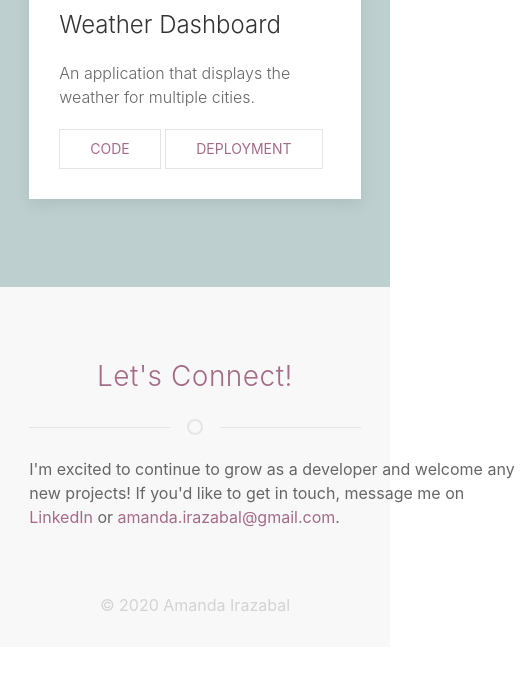
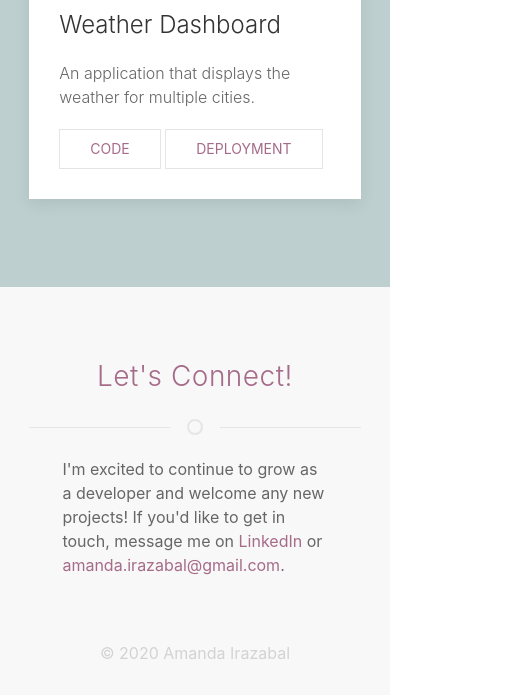
Before and after one commit to airazabal92/Portfolio-v2, a plain HTML site: page index.html in a window 390 px wide. Shown: the part 5224-5919 px from the top of the page, 529 px wide, since content can reach past the window. Before the commit the page ends 5871 px from the top, so only its background shows below. Drawn offline with nearby package versions, Linux system fonts and the light colour scheme; a script that the page names is missing.

Commit message:
Added spacing to contact section

```diff
--- a/style.css
+++ b/style.css
@@ -173,7 +173,7 @@ h3 {
 }
 
 #connectText {
-  width: 500px;
+  width: 60%;
   margin: auto;
 }
 
@@ -258,4 +258,8 @@ h3 {
   #subHeaderHolder {
     margin-top: 108px;
   }
+
+  #connectText {
+    width: 80%;
+  }
 }
```
